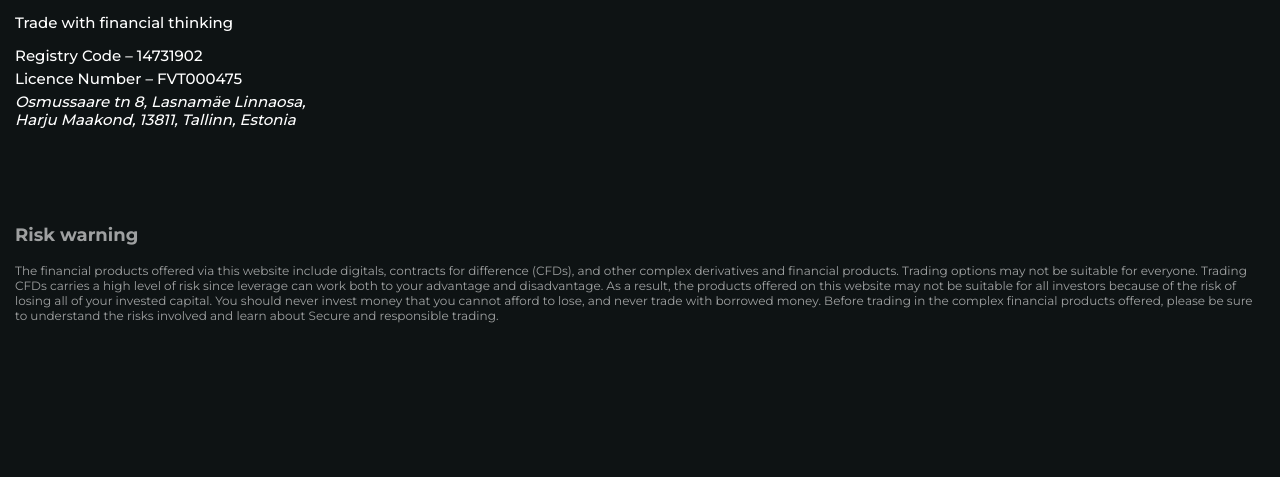
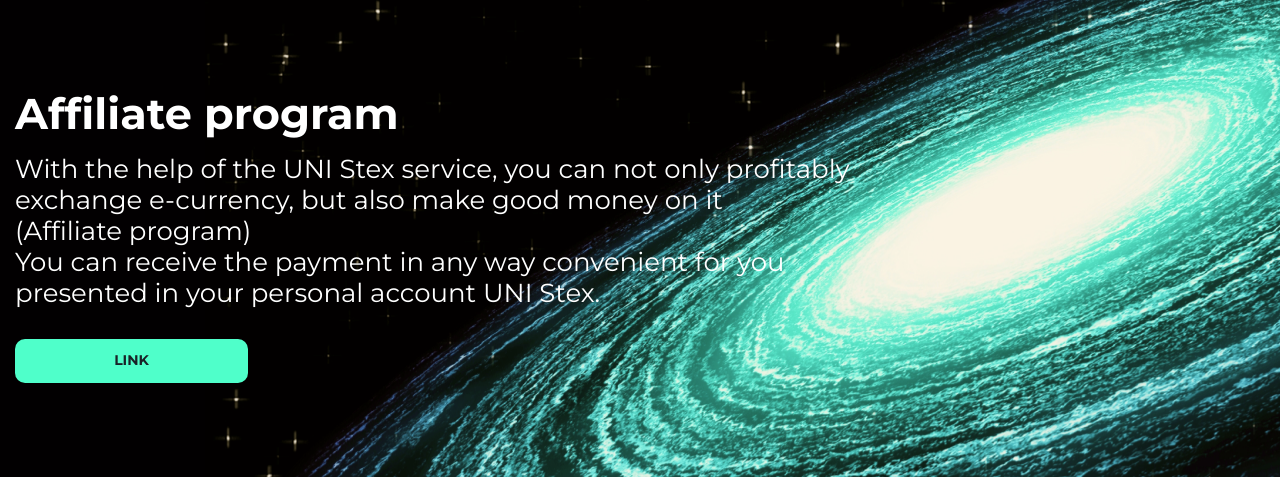
Before and after one commit to srcHan-u/pf_uni-stex, a website built with webpack: page src/index.html in a window 1280 px wide. Shown: the part 5576-6053 px from the top of the page. Before the commit the page ends 5899 px from the top, so only its background shows below. Built offline with nearby package versions, Linux system fonts and the light colour scheme; files whose address does not match are found by name; what vanilla-lazyload would draw is missing.

Commit message:
added background image into section-8

```diff
--- a/src/index.html
+++ b/src/index.html
@@ -423,6 +423,22 @@
             </div>
           </div>
         </div>
+        <div class="page__section-8 section-8">
+          <div class="section-8__container">
+            <div class="section-8__content">
+              <h3 class="section-8__heading">Affiliate program</h3>
+              <p class="section-8__description">
+                With the help of the UNI Stex service, you can not only
+                profitably exchange e-currency, but also make good money on it <br>
+                (Affiliate program) <br> You can receive the payment in any way
+                convenient for you presented in your personal account UNI Stex.
+              </p>
+              <button type="button" class="section-8__button button-primary">
+                <span class="button-primary__text">LINK</span>
+              </button>
+            </div>
+          </div>
+        </div>
       </main>
       @@include('html/_footer.htm',{})
     </div>
--- a/src/scss/home.scss
+++ b/src/scss/home.scss
@@ -535,6 +535,53 @@
 
 //====================================================================================================
 
+.page {
+    &__section-8 {
+        @include adaptiveValue("padding-top", 136, 100);
+        padding-bottom: rem(100);
+        background-image: url("@img/home/section-8_bg.png");
+        background-position: right center;
+        background-repeat: no-repeat;
+        background-color: #020001;
+    }
+}
+.section-8 {
+    &__container {
+        max-width: rem(1351);
+        display: flex;
+    }
+
+    &__content {
+        display: flex;
+        flex-direction: column;
+        align-items: flex-start;
+        flex: 0 1 rem(863);
+    }
+
+    &__heading {
+        font-weight: 700;
+        font-size: rem(43);
+        line-height: math.div(51, 43);
+        &:not(:last-child) {
+            margin-bottom: em(15, 43);
+        }
+    }
+
+    &__description {
+        font-weight: 400;
+        font-size: rem(26);
+        line-height: math.div(31, 26);
+        &:not(:last-child) {
+            margin-bottom: em(30, 26);
+        }
+    }
+
+    &__button {
+        max-width: rem(233);
+        height: rem(44);
+    }
+}
+
 //====================================================================================================
 
 //====================================================================================================
```
Also changed, not shown: src/img/home/section-8_bg.png (added).
